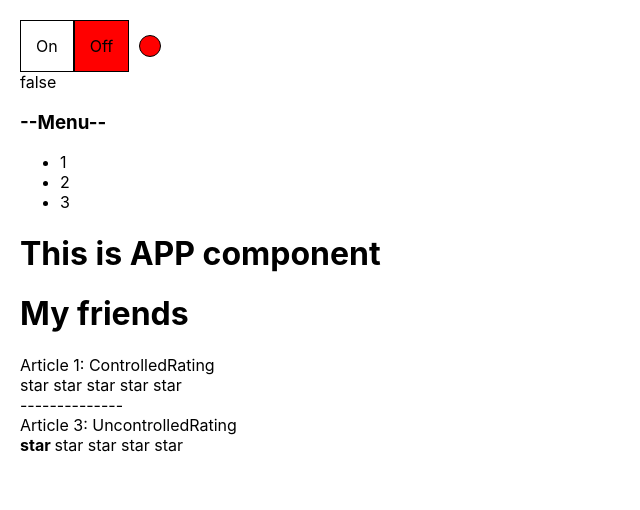
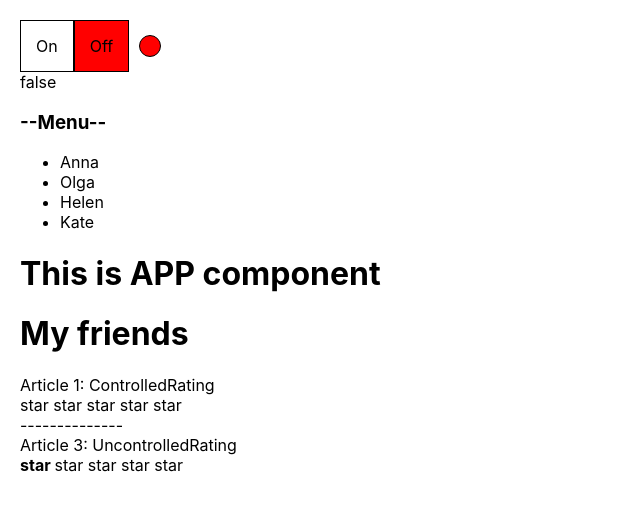
Before and after one commit to PolinSe/react-ts-kabzda, a React (Create React App) app: page / in a window 1280 px wide. Shown: the top 510 px of the page, without its empty margins (0-640 px from the left). Built offline with nearby package versions, Linux system fonts and the light colour scheme.

Commit message:
feat: add array of items to Accordion

```diff
--- a/src/App.tsx
+++ b/src/App.tsx
@@ -27,6 +27,11 @@ function App() {
                 titleValue={'Menu'}
                 changeCollapsed={changeCollapsed}
                 collapsed={accordionCollapsed}
+                items={[{name: 'Anna', value: 1}, {name: 'Olga', value: 2}, {name: 'Helen', value: 3}, {
+                    name: 'Kate',
+                    value: 4
+                }]}
+                onClick={(value: any) => alert(value)}
             />
 
             {/*<UncontrolledAccordion titleValue={'Menu'}/>*/}
--- a/src/components/Accordion/Accordion.tsx
+++ b/src/components/Accordion/Accordion.tsx
@@ -1,14 +1,23 @@
 import React from "react";
 
+type ItemType = {
+    name: string
+    value: any
+}
+type AccordionBodyPropsType = {
+    items: ItemType[]
+    onClick: (value: any) => void
+}
+type AccordionTitlePropsType = {
+    title: string
+    changeCollapsed: () => void
+}
 type AccordionPropsType = {
     titleValue: string
     collapsed: boolean
     changeCollapsed: () => void
-}
-
-type AccordionTitlePropsType = {
-    title: string
-    changeCollapsed: () => void
+    items: ItemType[]
+    onClick: (value: any) => void
 }
 
 export function Accordion(props: AccordionPropsType) {
@@ -18,7 +27,7 @@ export function Accordion(props: AccordionPropsType) {
                 title={props.titleValue}
                 changeCollapsed={props.changeCollapsed}
             />
-            {!props.collapsed && <AccordionBody/>}
+            {!props.collapsed && <AccordionBody items={props.items} onClick={props.onClick}/>}
         </div>
     );
 }
@@ -31,12 +40,13 @@ function AccordionTitle(props: AccordionTitlePropsType) {
     )
 }
 
-function AccordionBody() {
+function AccordionBody(props: AccordionBodyPropsType) {
+
     return (
         <ul>
-            <li>1</li>
-            <li>2</li>
-            <li>3</li>
+            {props.items.map((i, index) => <li onClick={() =>
+                props.onClick(i.value)
+            } key={index}>{i.name}</li>)}
         </ul>
     );
 }
```
Also changed, not shown: 1 other file (tests, documents, lock files or other folders).
